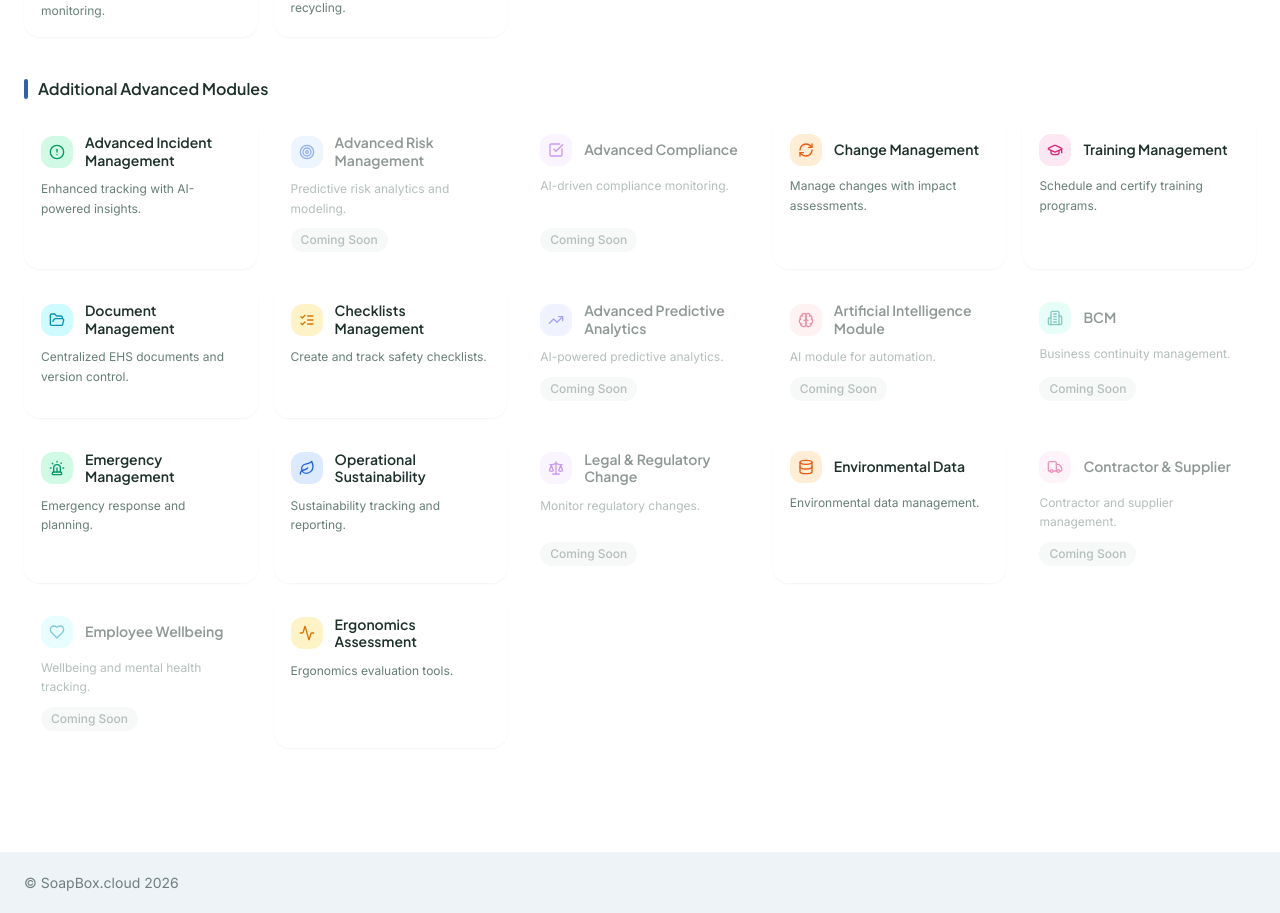
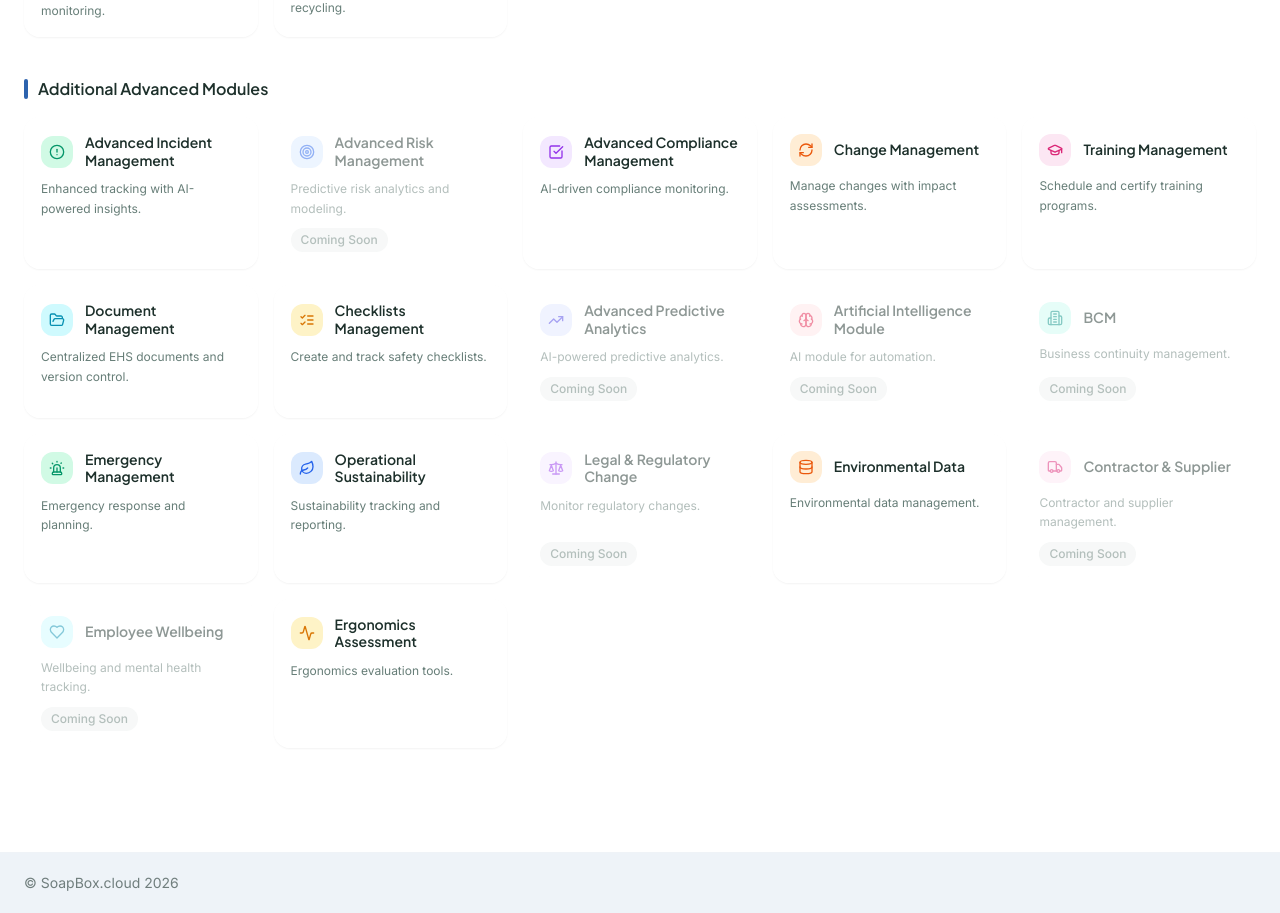
Before and after one commit to SoapBox-Software/soapbox-gateway-landing-page, a React (Vite) app: page /dashboard in a window 1280 px wide. Shown: the part 1342-2255 px from the top of the page. Built offline with nearby package versions, Linux system fonts and the light colour scheme; the HTML template or start-up script is replaced by a standard one.

Commit message:
Changes
Co-authored-by: soapbox-cloud <243727714+soapbox-cloud@users.noreply.github.com>

```diff
--- a/src/data/systemModules.ts
+++ b/src/data/systemModules.ts
@@ -62,7 +62,7 @@ export const systemModules: Record<SystemType, SystemSection[]> = {
       modules: [
         { title: "Advanced Incident Management", description: "Enhanced tracking with AI-powered insights.", icon: AlertCircle, url: "https://id-preview--2f43c967-63f4-4f14-aeac-480abd1772e6.lovable.app/" },
         { title: "Advanced Risk Management", description: "Predictive risk analytics and modeling.", icon: Target, comingSoon: true },
-        { title: "Advanced Compliance", description: "AI-driven compliance monitoring.", icon: CheckSquare, comingSoon: true },
+        { title: "Advanced Compliance Management", description: "AI-driven compliance monitoring.", icon: CheckSquare, url: "https://id-preview--e11d99d6-e27e-48b4-8bb7-8e9800781e1d.lovable.app/" },
         { title: "Change Management", description: "Manage changes with impact assessments.", url: "https://id-preview--736491cb-a76c-4cd6-94fc-085c7c60cfe5.lovable.app/", icon: RefreshCw },
         { title: "Training Management", description: "Schedule and certify training programs.", url: "https://id-preview--63ac40ad-200e-4d94-8c37-124cfbdd6334.lovable.app/", icon: GraduationCap },
         { title: "Document Management", description: "Centralized EHS documents and version control.", url: "https://id-preview--42fa2e52-fd78-40e1-b451-be0a881c8195.lovable.app/", icon: FolderOpen },
```
